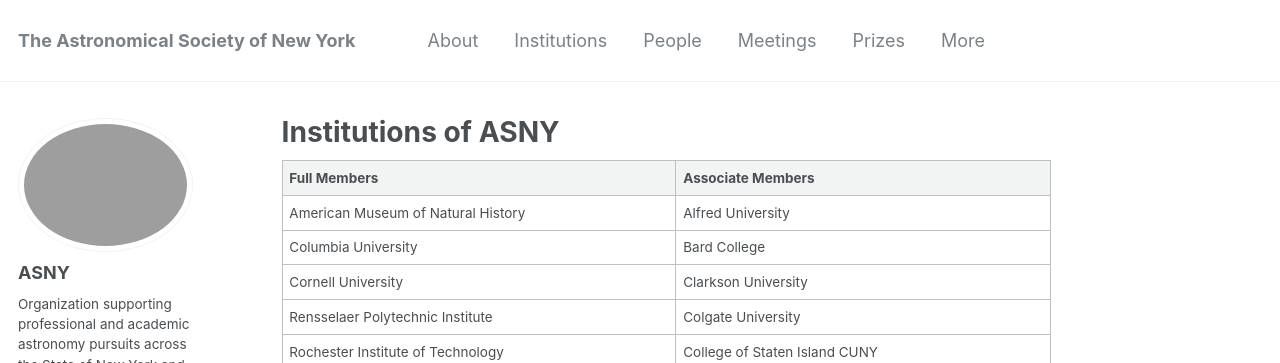
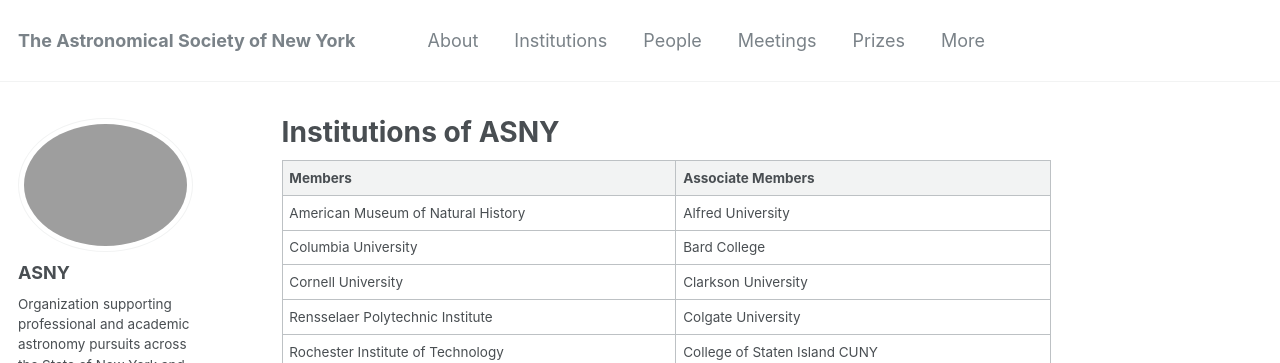
Before and after one commit to AstroNewYork/AstroNewYork.github.io, a Jekyll site: the page built from _pages/institutions.md, in a window 1280 px wide and 1128 px high. Shown: the top 363 px of the window. Built offline with Jekyll 4.4.1, drawn with Linux system fonts in a browser that asks for light colours.

Commit message:
Update institutions.md

```diff
--- a/_pages/institutions.md
+++ b/_pages/institutions.md
@@ -4,7 +4,7 @@
 author_profile: true
 
 ---
-| Full Members | Associate Members |
+| Members | Associate Members |
 | ----------- | ----------- |
 | American Museum of Natural History | Alfred University |
 | Columbia University | Bard College |
```
